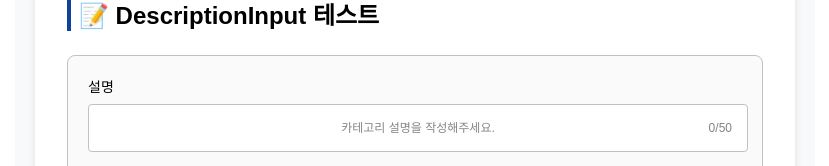
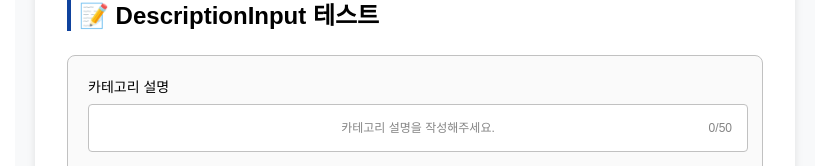
Before and after one commit to Lseojeong/Flow-FrontEnd, a React (Vite) app: page /playground/input in a window 1280 px wide. Shown: the part 523-689 px from the top of the page, without its empty margins (225-1054 px from the left). Built offline with nearby package versions, Linux system fonts and the light colour scheme; a web font is replaced by a local one.

Commit message:
Fix : 설명 -> 카테고리 설명으로 변경

```diff
--- a/src/components/common/description-input/DescriptionInput.tsx
+++ b/src/components/common/description-input/DescriptionInput.tsx
@@ -11,7 +11,7 @@
 const DEFAULT_CONFIG = {
   MAX_LENGTH: 50,
   PLACEHOLDER: '카테고리 설명을 작성해주세요.',
-  LABEL: '설명',
+  LABEL: '카테고리 설명',
   ERROR_MESSAGE: '카테고리 설명을 입력해주세요.',
 } as const;
 
```
